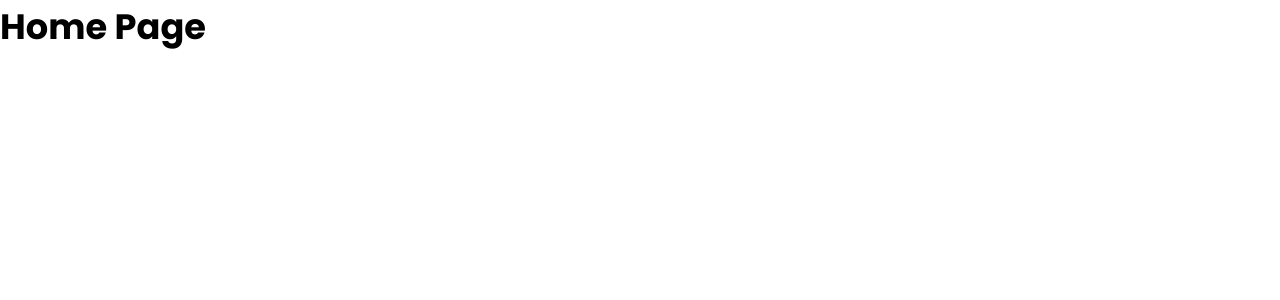
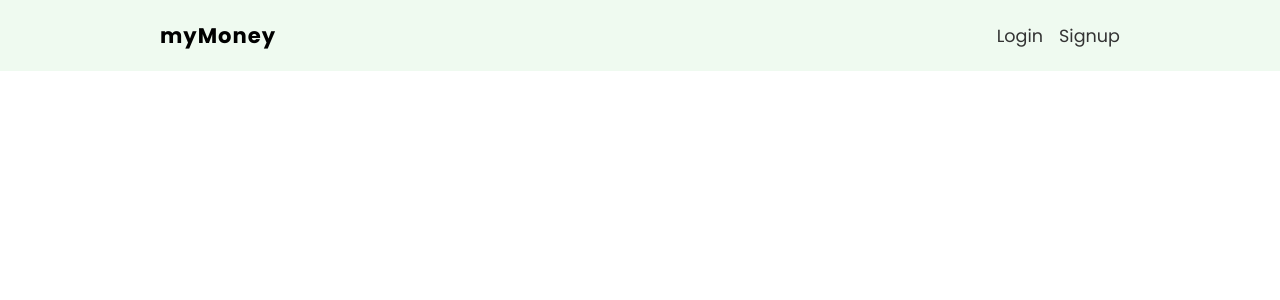
Before and after one commit to petitoff/my-money, a React (Create React App) app: page / in a window 1280 px wide. Shown: the top 300 px of the page. Built offline with nearby package versions, Linux system fonts and the light colour scheme.

Commit message:
Creating a Navbar

```diff
--- a/src/App.tsx
+++ b/src/App.tsx
@@ -2,11 +2,14 @@
 import HomePage from "./pages/Home/HomePage";
 import LoginPage from "./pages/Login/LoginPage";
 import SignupPage from "./pages/Signup/SignupPage";
+import Navbar from "./components/Navbar/Navbar";
 
 function App() {
   return (
     <div className="App">
       <BrowserRouter>
+        <Navbar />
+
         <Routes>
           <Route path="/" element={<HomePage />} />
           <Route path="/login" element={<LoginPage />} />
--- /dev/null
+++ b/src/components/Navbar/Navbar.css
@@ -0,0 +1,30 @@
+.navbar {
+  width: 100%;
+  background: #effaf0;
+  padding: 20px 10px;
+  box-sizing: border-box;
+}
+
+.navbar ul {
+  display: flex;
+  margin: 0 auto;
+  max-width: 960px;
+  align-items: center;
+}
+
+.title {
+  margin-right: auto;
+  font-weight: bold;
+  letter-spacing: 1px;
+  font-size: 1.2em;
+}
+
+.navbar button,
+.navbar a {
+  margin-left: 16px;
+}
+
+.navbar a {
+  color: #333;
+  text-decoration: none;
+}
--- /dev/null
+++ b/src/components/Navbar/Navbar.tsx
@@ -0,0 +1,23 @@
+import { Link } from "react-router-dom";
+
+import "./Navbar.css";
+
+const Navbar = () => {
+  return (
+    <nav className="navbar">
+      <ul>
+        <li className="title">myMoney</li>
+
+        <li>
+          <Link to={"/login"}>Login</Link>
+        </li>
+
+        <li>
+          <Link to={"/signup"}>Signup</Link>
+        </li>
+      </ul>
+    </nav>
+  );
+};
+
+export default Navbar;
--- a/src/pages/Home/HomePage.tsx
+++ b/src/pages/Home/HomePage.tsx
@@ -1,11 +1,5 @@
-import "./HomePage.css";
-
 const HomePage = () => {
-  return (
-    <div className="home-page">
-      <h1>Home Page</h1>
-    </div>
-  );
+  return <div className="home-page"></div>;
 };
 
 export default HomePage;
```
Also changed, not shown: src/pages/Home/HomePage.css (deleted).
